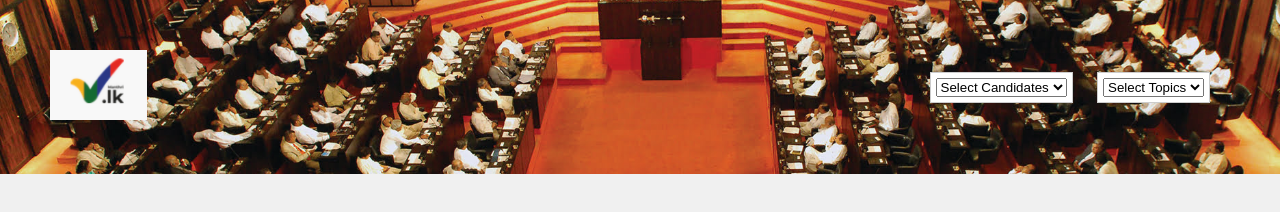
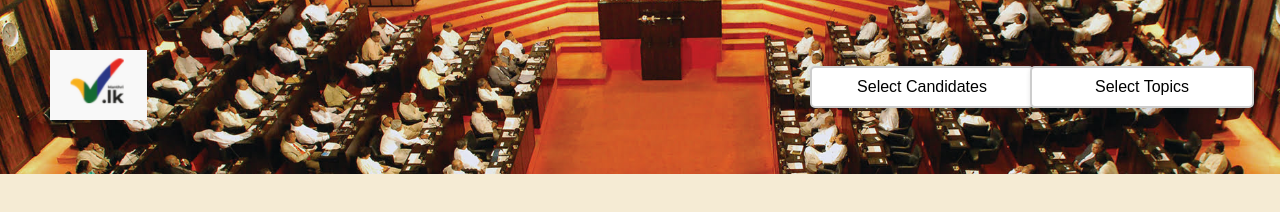
Before and after one commit to AKSHAY-VR/Manifesto_PRT_website, a website: page index.html in a window 1280 px wide. Drawn offline with nearby package versions, Linux system fonts and the light colour scheme; no server answers.

Commit message:
Update index.html

```diff
--- a/index.html
+++ b/index.html
@@ -10,7 +10,7 @@
             font-family: Arial, sans-serif;
             margin: 0;
             padding: 0;
-            background-color: #f0f0f0;
+            background-color: #f5ebd4;
         }
 
         .header-container {
@@ -21,7 +21,7 @@
             background-image: url('parliament.jpg'); /* Replace with your image path */
             background-size: cover;
             background-position: center;
-            color: white;
+            color: #fbedcb;
             z-index: 10; /* Ensure header is above other content */
             position: relative;
         }
@@ -36,45 +36,69 @@
         }
 
         .filter-container {
-            text-align: right;
+            text-align: center; /* Center the filter title */
             z-index: 15; /* Ensure filters are above section titles */
             position: relative;
+            display: flex;
+            gap: 20px; /* Add space between filters */
+            flex-wrap: wrap; /* Allow filters to wrap to the next line if necessary */
+            justify-content: center; /* Center the entire filter container */
+            align-items: center;
+            color: black; /* Set text color to black */
         }
 
         .multiselect {
+            position: relative;
             display: inline-block;
-            margin-right: 20px;
-            position: relative;
+            min-width: 200px; /* Ensure filters have a minimum width */
+            width: auto;
         }
 
         .selectBox {
             display: inline-block;
-            border: 1px solid #ccc;
-            padding: 5px;
-            background-color: #fff;
+            padding: 10px;
+            background-color: #ffffff;
+            border: 2px solid #ccc;
+            border-radius: 5px;
             cursor: pointer;
+            width: 100%;
+            box-shadow: 0 2px 5px rgba(0, 0, 0, 0.1);
+            font-size: 16px;
+            transition: all 0.3s ease;
+            color: black; /* Set the text color to black */
+        }
+
+        .selectBox:hover {
+            border-color: #888; /* Slightly darken border on hover */
         }
 
         .checkboxes {
             display: none;
-            border: 1px solid #ccc;
+            border: 2px solid #ccc;
+            border-radius: 5px;
             background-color: white;
             position: absolute;
             z-index: 1;
             max-height: 200px;
             overflow-y: auto;
             width: 100%;
+            box-shadow: 0 2px 5px rgba(0, 0, 0, 0.1);
         }
 
         .checkboxes label {
             display: block;
-            padding: 5px;
+            padding: 8px;
             cursor: pointer;
-            color: black; /* Set the text color to black */
+            color: #333; /* Set the text color to dark grey */
+            transition: background-color 0.2s ease;
         }
 
         .checkboxes label:hover {
             background-color: #f0f0f0;
+        }
+
+        .hidden {
+            display: none;
         }
 
         .topic-section {
@@ -89,7 +113,7 @@
             left: 0;
             width: 100%;
             z-index: 5; /* Ensure titles are above the cards but below filters */
-            background-color: #f0f0f0;
+            background-color: #f5ebd4;
             border-bottom: 2px solid #ccc;
             padding: 10px;
         }
@@ -163,6 +187,15 @@
             color: gray;
             margin-bottom: 10px;
         }
+
+        .promise-container {
+            border: 1px solid #ccc;
+            border-radius: 10px;
+            padding: 10px;
+            margin: 10px 0;
+            box-shadow: 0 2px 5px rgba(0, 0, 0, 0.1);
+            background-color: white; /* Default background color */
+        }
     </style>
 </head>
 <body>
@@ -175,9 +208,7 @@
         <div class="filter-container">
             <div class="multiselect">
                 <div class="selectBox" onclick="toggleCheckboxes('candidate-checkboxes')">
-                    <select>
-                        <option>Select Candidates</option>
-                    </select>
+                    <span>Select Candidates</span>
                     <div class="overSelect"></div>
                 </div>
                 <div id="candidate-checkboxes" class="checkboxes"></div>
@@ -185,9 +216,7 @@
 
             <div class="multiselect">
                 <div class="selectBox" onclick="toggleCheckboxes('topic-checkboxes')">
-                    <select>
-                        <option>Select Topics</option>
-                    </select>
+                    <span>Select Topics</span>
                     <div class="overSelect"></div>
                 </div>
                 <div id="topic-checkboxes" class="checkboxes"></div>
```
